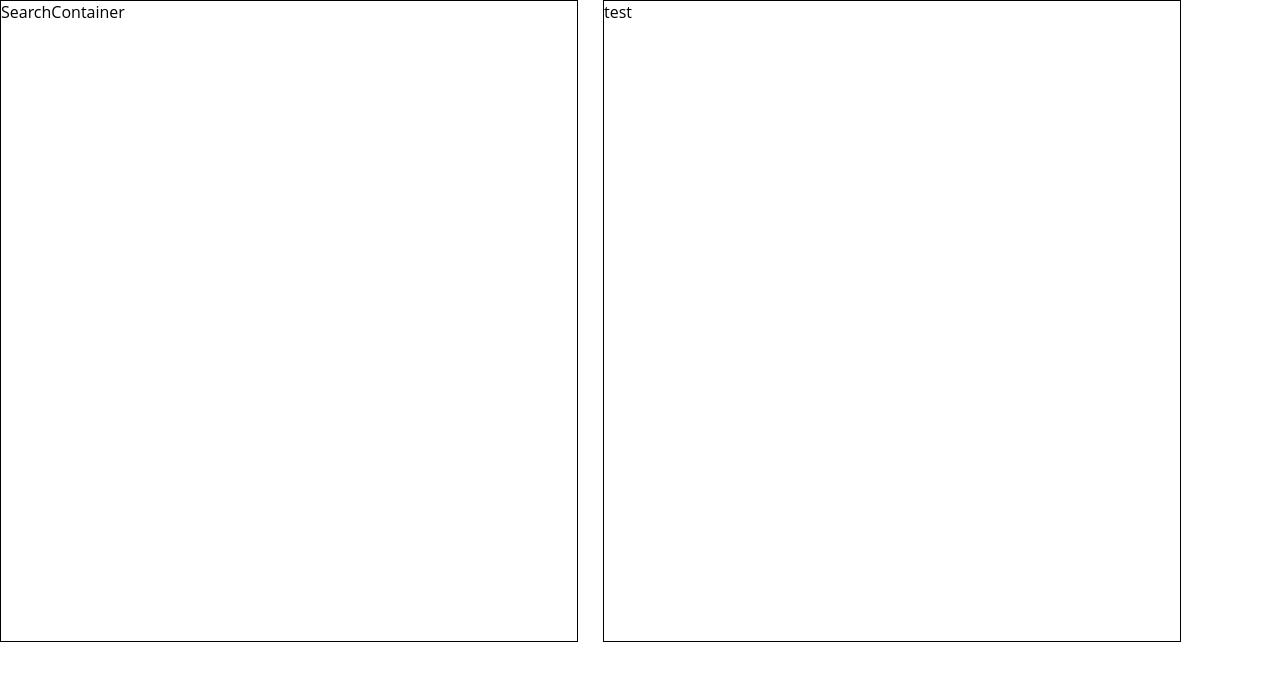
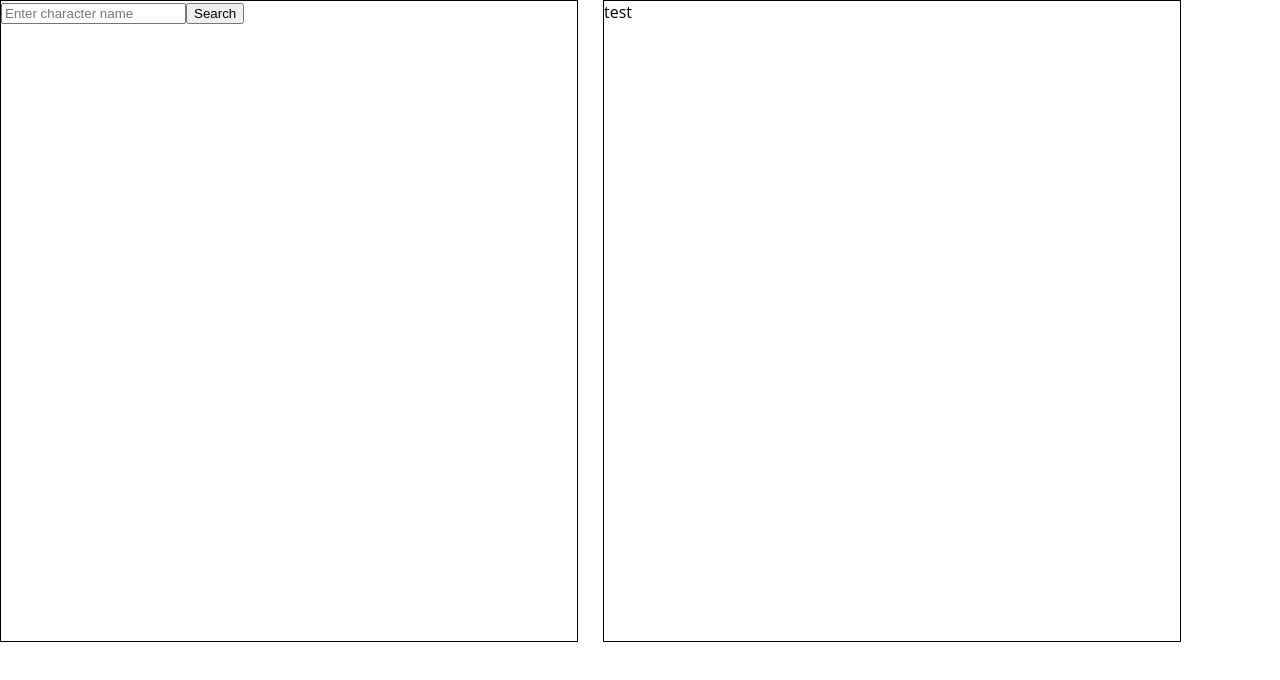
Before and after one commit to achowdhury91/redcircle, a React (Create React App) app: page / in a window 1280 px wide. Shown: the top 680 px of the page. Built offline with nearby package versions, Linux system fonts and the light colour scheme.

Commit message:
barebones reducer

```diff
--- a/src/App.js
+++ b/src/App.js
@@ -1,6 +1,12 @@
-import React from 'react'
+import React, { useReducer } from 'react'
 import 'App.css'
 import SearchContainer from './components/SearchContainer/SearchContainer'
+
+import {
+  charactersReducer,
+  initialState,
+  CharactersContextProvider,
+} from './reducers/charactersReducer'
 
 // const getAllCharacters = async () => {
 //   const raw = await fetch('https://rickandmortyapi.com/api/character/')
@@ -30,7 +36,10 @@ import SearchContainer from './components/SearchContainer/SearchContainer'
 // }
 
 const App = () => {
+  const [state, dispatch] = useReducer(charactersReducer, initialState)
+
   return (
+    <CharactersContextProvider value={{ state, dispatch }}>
       <div className='App'>
         <div className='content'>
           <div className='panel'>
@@ -42,6 +51,7 @@ const App = () => {
           </div>
         </div>
       </div>
+    </CharactersContextProvider>
   )
 }
 
--- /dev/null
+++ b/src/components/SearchBar/SearchBar.jsx
@@ -0,0 +1,34 @@
+import React, { useState } from 'react'
+
+const SearchBar = () => {
+  const [inputValue, setInputValue] = useState('')
+
+  const handleKeyDown = (e) => {
+    if (e.key === 'Enter') {
+      console.log('clicked enter')
+      console.log(inputValue)
+    }
+  }
+
+  const getCharacterData = async () => {
+
+  }
+
+  return (
+    <div className='SearchBar'>
+      <input
+        type='text'
+        placeholder='Enter character name'
+        value={inputValue}
+        onChange={e => setInputValue(e.target.value)}
+        onKeyDown={handleKeyDown}
+      />
+
+      <button>
+        Search
+      </button>
+    </div>
+  )
+}
+
+export default SearchBar
--- a/src/components/SearchContainer/SearchContainer.jsx
+++ b/src/components/SearchContainer/SearchContainer.jsx
@@ -1,9 +1,10 @@
 import React from 'react'
+import SearchBar from '../SearchBar/SearchBar'
 
 const SearchContainer = () => {
   return (
     <div className='SearchContainer'>
-      SearchContainer
+      <SearchBar />
     </div>
   )
 }
--- /dev/null
+++ b/src/reducers/charactersReducer.js
@@ -0,0 +1,26 @@
+import React from 'react'
+
+export const initialState = {
+}
+
+export function charactersReducer(state, action) {
+  switch (action.type) {
+    case 'update':
+      return {
+        ...state,
+        ...action.payload,
+      }
+
+    case 'remove':
+      return initialState
+
+    default:
+      throw new Error()
+  }
+}
+
+const CharactersContext = React.createContext({})
+
+export const CharactersContextProvider = CharactersContext.Provider
+
+export default CharactersContext
```
Lines whose indentation alone changed are shown as unchanged.
